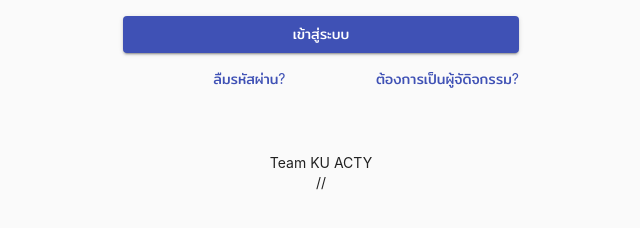
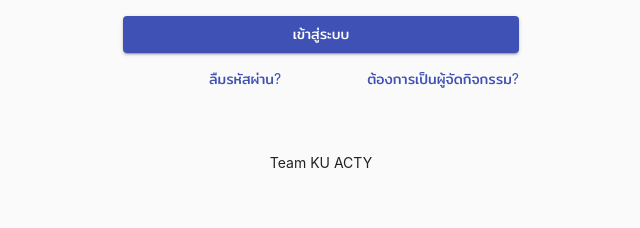
Before and after one commit to NutyHw/KU-Acty, a React (Create React App) app in the folder frontend/: page / in a window 1280 px wide. Shown: the part 528-756 px from the top of the page, without its empty margins (319-959 px from the left). Built offline with nearby package versions, Linux system fonts and the light colour scheme.

Commit message:
[UPDATE] Login Page UI Update

```diff
--- a/frontend/src/pages/login/login.tsx
+++ b/frontend/src/pages/login/login.tsx
@@ -127,7 +127,7 @@ export const Login : React.FC = () => {
               </Grid>
               <Grid item>
                 <Link href="#" variant="body2">
-                  {"ต้องการเป็นผู้จัดิจกรรม?"}
+                  {"ต้องการเป็นผู้จัดกิจกรรม?"}
                 </Link>
               </Grid>
             </Grid>
@@ -137,7 +137,7 @@ export const Login : React.FC = () => {
             <Typography variant="body2" color="textPrimary" align="center">
               Team KU ACTY
             </Typography>
-          //</Box>
+          </Box>
       </ThemeProvider>
     </Container>
   );
```
